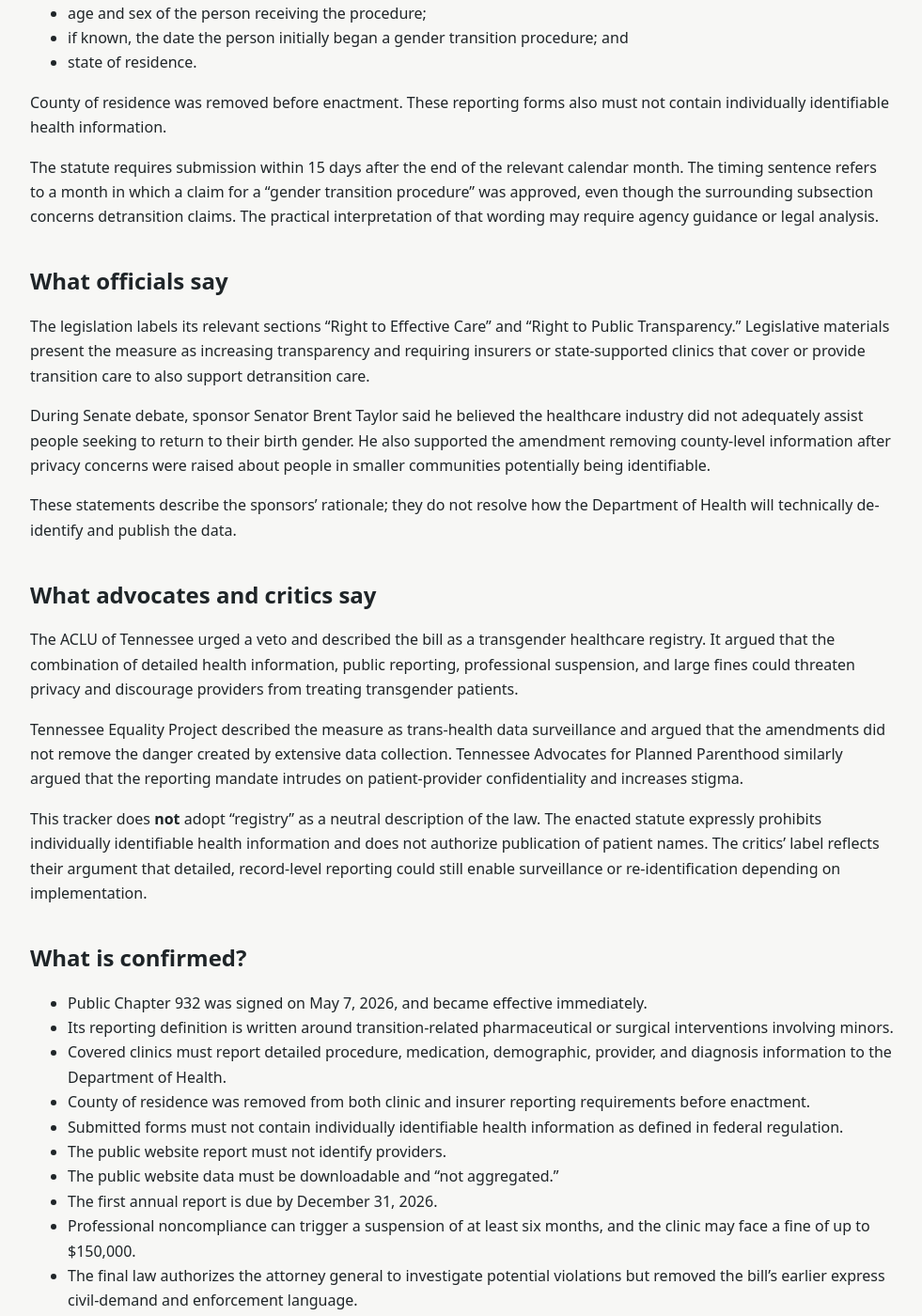
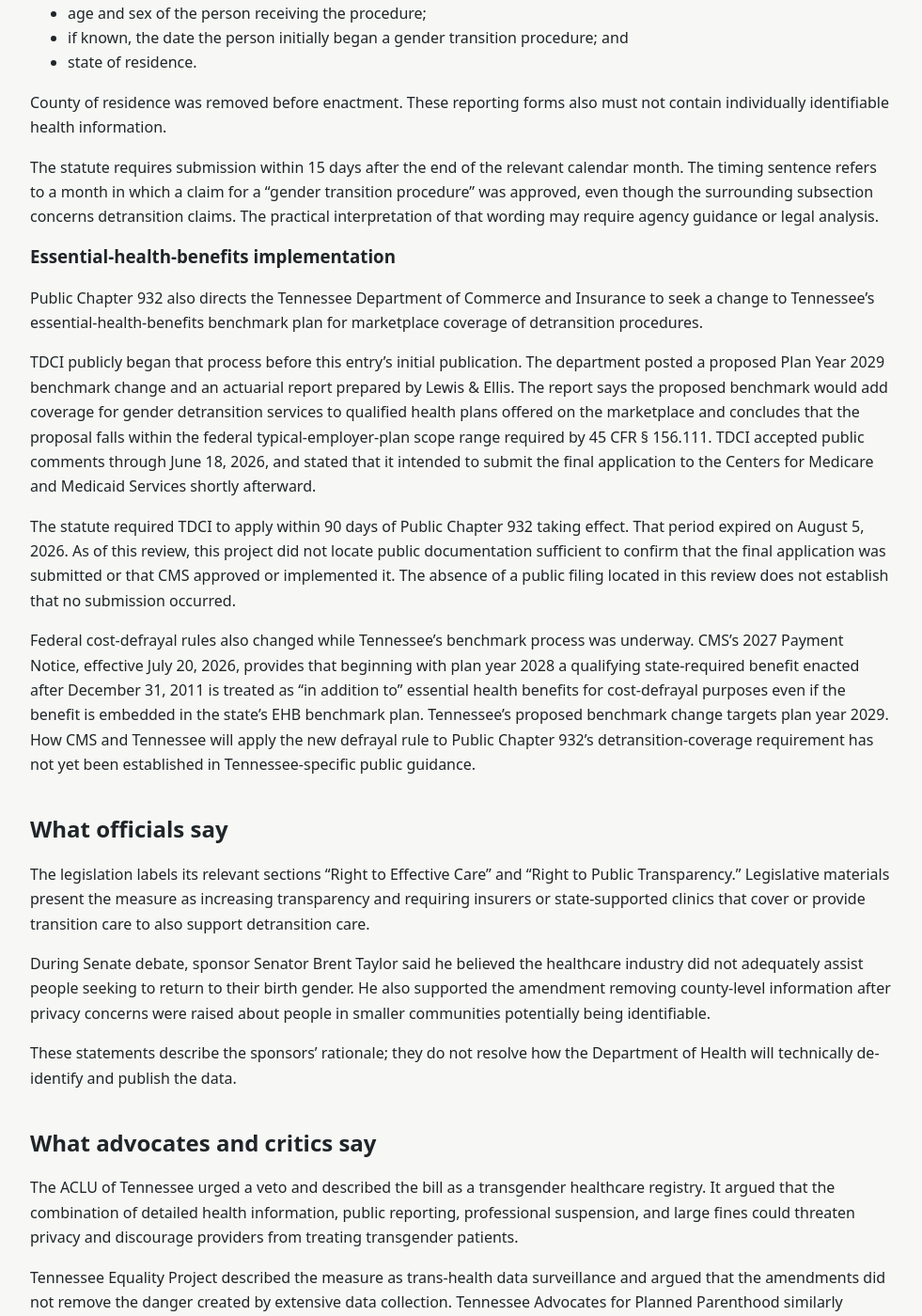
Before and after one commit to madebytommi/tennessee-digital-rights-tracker, a Jekyll site: the page built from _entries/2026-05-07-public-chapter-932-transition-care-reporting.md, in a window 1280 px wide and 1400 px high, scrolled down 3389 px. Shown: the whole window at 94% size, without its empty margins (148-1129 px from the left). Built offline with Jekyll 4.4.1, drawn with Linux system fonts in a browser that asks for light colours; some of the changed text lies outside the part shown.

Commit message:
docs: update Public Chapter 932 EHB implementation status

```diff
--- a/_entries/2026-05-07-public-chapter-932-transition-care-reporting.md
+++ b/_entries/2026-05-07-public-chapter-932-transition-care-reporting.md
@@ -19,6 +19,8 @@ tags:
   - public-data
   - de-identification
 revision_history:
+  - date: 2026-08-19
+    note: "Updated the essential-health-benefits implementation status with TDCI's public notice and actuarial report, noted expiration of the statutory application deadline, and added the new federal cost-defrayal context beginning with plan year 2028."
   - date: 2026-07-18
     note: "Initial publication based on Public Chapter 932, the adopted amendments, legislative history, and publicly available implementation information."
 ---
@@ -109,6 +111,16 @@ County of residence was removed before enactment. These reporting forms also mus
 
 The statute requires submission within 15 days after the end of the relevant calendar month. The timing sentence refers to a month in which a claim for a “gender transition procedure” was approved, even though the surrounding subsection concerns detransition claims. The practical interpretation of that wording may require agency guidance or legal analysis.
 
+### Essential-health-benefits implementation
+
+Public Chapter 932 also directs the Tennessee Department of Commerce and Insurance to seek a change to Tennessee’s essential-health-benefits benchmark plan for marketplace coverage of detransition procedures.
+
+TDCI publicly began that process before this entry’s initial publication. The department posted a proposed Plan Year 2029 benchmark change and an actuarial report prepared by Lewis & Ellis. The report says the proposed benchmark would add coverage for gender detransition services to qualified health plans offered on the marketplace and concludes that the proposal falls within the federal typical-employer-plan scope range required by 45 CFR § 156.111. TDCI accepted public comments through June 18, 2026, and stated that it intended to submit the final application to the Centers for Medicare and Medicaid Services shortly afterward.
+
+The statute required TDCI to apply within 90 days of Public Chapter 932 taking effect. That period expired on August 5, 2026. As of this review, this project did not locate public documentation sufficient to confirm that the final application was submitted or that CMS approved or implemented it. The absence of a public filing located in this review does not establish that no submission occurred.
+
+Federal cost-defrayal rules also changed while Tennessee’s benchmark process was underway. CMS’s 2027 Payment Notice, effective July 20, 2026, provides that beginning with plan year 2028 a qualifying state-required benefit enacted after December 31, 2011 is treated as “in addition to” essential health benefits for cost-defrayal purposes even if the benefit is embedded in the state’s EHB benchmark plan. Tennessee’s proposed benchmark change targets plan year 2029. How CMS and Tennessee will apply the new defrayal rule to Public Chapter 932’s detransition-coverage requirement has not yet been established in Tennessee-specific public guidance.
+
 ## What officials say
 
 The legislation labels its relevant sections “Right to Effective Care” and “Right to Public Transparency.” Legislative materials present the measure as increasing transparency and requiring insurers or state-supported clinics that cover or provide transition care to also support detransition care.
@@ -137,6 +149,8 @@ This tracker does **not** adopt “registry” as a neutral description of the l
 - The first annual report is due by December 31, 2026.
 - Professional noncompliance can trigger a suspension of at least six months, and the clinic may face a fine of up to $150,000.
 - The final law authorizes the attorney general to investigate potential violations but removed the bill’s earlier express civil-demand and enforcement language.
+- TDCI publicly proposed a Plan Year 2029 EHB-benchmark change adding detransition coverage, published an actuarial report, and accepted public comments through June 18, 2026.
+- The statute’s 90-day deadline for the EHB application expired on August 5, 2026; public confirmation of final submission or CMS action was not located in this review.
 
 ## What remains uncertain?
 
@@ -154,7 +168,8 @@ As of the last review date, this project did not locate a publicly posted Depart
 - Whether submitted forms or underlying datasets are exempt from Tennessee public-records disclosure
 - How the reporting obligation operates alongside Tennessee’s existing prohibition on most transition-related procedures for minors
 - How the apparent wording inconsistency in the insurance-reporting deadline will be interpreted
-- Whether the Department of Commerce and Insurance has submitted, or CMS has approved, the required essential-health-benefits waiver; the statute’s 90-day application period had not yet expired on the last review date
+- Whether TDCI submitted its final EHB-benchmark application to CMS and whether CMS has approved or implemented it
+- How the CMS cost-defrayal rule beginning with plan year 2028 will apply to Tennessee’s proposed Plan Year 2029 detransition benefit
 - Whether litigation will challenge any portion of the law
 
 The absence of public documentation does not prove that no internal policies or controls exist.
@@ -189,7 +204,7 @@ Whether the system is adequately protective is a technical and legal question re
 - Ask the Tennessee Department of Health to publish the reporting form, data dictionary, de-identification methodology, small-cell policy, retention schedule, access-control policy, and public-report specification.
 - Request non-patient-level implementation records under the Tennessee Public Records Act, such as policies, contracts, security standards, and form-development documents. Do not request or redistribute identifiable medical information.
 - Monitor the Department of Health website for the first report due by December 31, 2026.
-- Ask the Department of Commerce and Insurance for the status of the required CMS waiver application after the statutory deadline.
+- Ask the Department of Commerce and Insurance for the final EHB-benchmark application, any CMS correspondence or decision, and any Tennessee analysis of the federal cost-defrayal rule that begins with plan year 2028.
 - Submit factual corrections or newly released primary sources through this repository’s public issue forms.
 - For questions about personal legal rights, reporting obligations, medical privacy, or litigation, consult a qualified Tennessee attorney or an established civil-liberties organization.
 
@@ -205,14 +220,19 @@ Whether the system is adequately protective is a technical and legal question re
 6. [Senate Amendment 4 — removed county data and barred provider identification](https://capitol.tn.gov/Bills/114/Amend/SA0993.pdf)
 7. [Tennessee’s existing prohibition on most transition-related medical procedures for minors](https://law.justia.com/codes/tennessee/title-68/health/chapter-33/section-68-33-103/)
 8. [HHS guidance on HIPAA de-identification and re-identification risk](https://www.hhs.gov/hipaa/for-professionals/special-topics/de-identification/index.html)
+9. [Tennessee Department of Commerce and Insurance — EHB benchmark notice and implementation page](https://www.tn.gov/commerce/insurance/rules-and-laws.html)
+10. [Tennessee Department of Commerce and Insurance — EHB public-comment notice](https://www.tn.gov/content/dam/tn/commerce/documents/insurance/posts/EHB%20Public%20Comment%20Notice%20_20260601.pdf)
+11. [Tennessee Plan Year 2029 Benchmark Plan Change Actuarial Report](https://www.tn.gov/content/dam/tn/commerce/documents/insurance/posts/TN%20PY2029%20Benchmark%20Plan%20Change%20Actuarial%20DRAFT%20Report%2020260526.pdf)
+12. [CMS — HHS Notice of Benefit and Payment Parameters for 2027 Final Rule](https://www.cms.gov/newsroom/fact-sheets/hhs-notice-benefit-payment-parameters-2027-final-rule)
 
 ### Statements and analysis
 
-9. [WSMV report on the Senate debate and privacy amendment](https://www.actionnews5.com/2026/04/14/tennessee-senate-passes-bill-requiring-reporting-gender-transition-detransition-care/)
-10. [ACLU of Tennessee veto request and privacy analysis](https://www.aclu-tn.org/press-releases/aclu-tn-urges-gov-bill-lee-to-veto-invasive-transgender-healthcare-registry-legislation/)
-11. [Tennessee Equality Project campaign concerning HB 754](https://www.tnep.org/legislative_campaigns_week_of_april_20_2026)
-12. [Tennessee Advocates for Planned Parenthood bill analysis](https://www.plannedparenthoodaction.org/tennessee-advocates-planned-parenthood/bills-2026)
+13. [WSMV report on the Senate debate and privacy amendment](https://www.actionnews5.com/2026/04/14/tennessee-senate-passes-bill-requiring-reporting-gender-transition-detransition-care/)
+14. [ACLU of Tennessee veto request and privacy analysis](https://www.aclu-tn.org/press-releases/aclu-tn-urges-gov-bill-lee-to-veto-invasive-transgender-healthcare-registry-legislation/)
+15. [Tennessee Equality Project campaign concerning HB 754](https://www.tnep.org/legislative_campaigns_week_of_april_20_2026)
+16. [Tennessee Advocates for Planned Parenthood bill analysis](https://www.plannedparenthoodaction.org/tennessee-advocates-planned-parenthood/bills-2026)
 
 ## Revision history
 
+- **2026-08-19:** Added TDCI’s proposed Plan Year 2029 EHB-benchmark process and actuarial report, updated the expired August 5 application deadline, and documented the CMS cost-defrayal rule taking effect for plan year 2028 and later.
 - **2026-07-18:** Initial publication. Verified enacted status, reconciled the adopted amendments, distinguished the minor-focused statutory definition from adult care, and documented unresolved implementation and security questions.
```
Also changed, not shown: other parts of _entries/2026-05-07-public-chapter-932-transition-care-reporting.md (+1 -1 lines).
